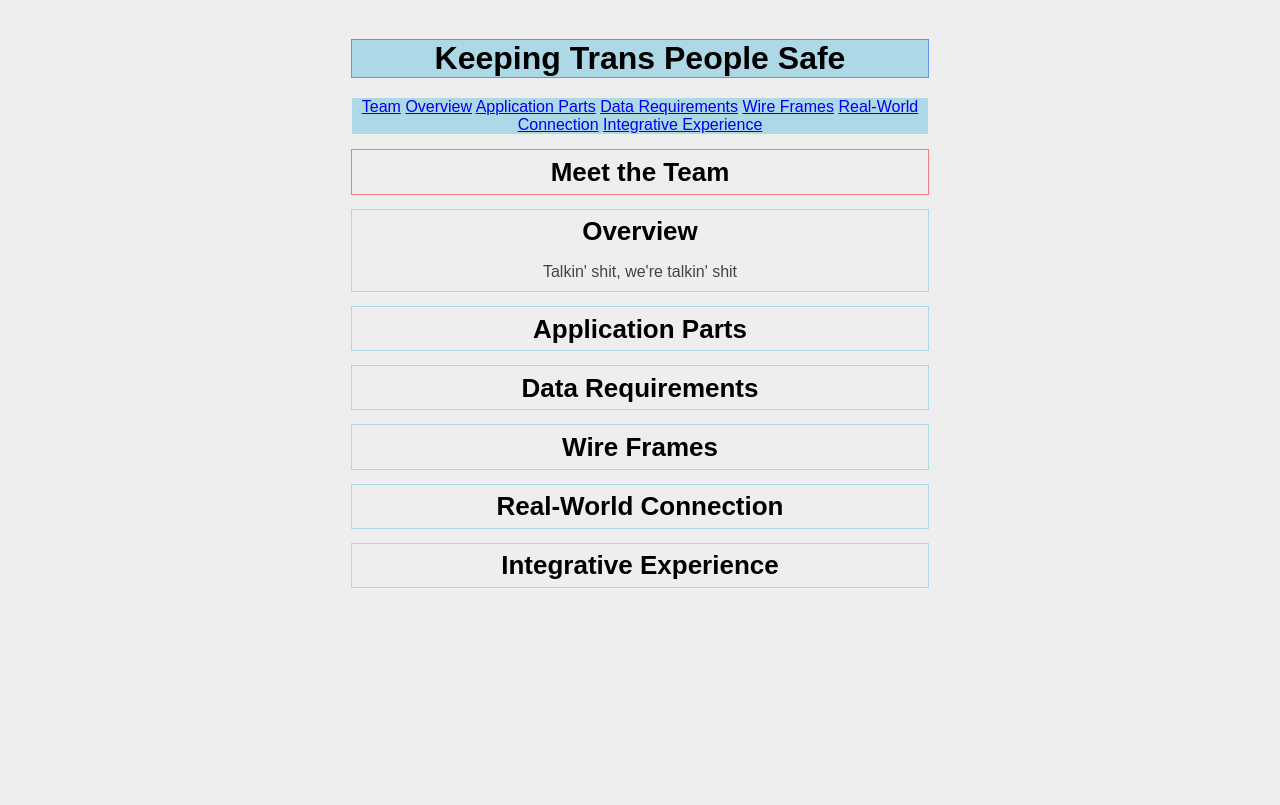
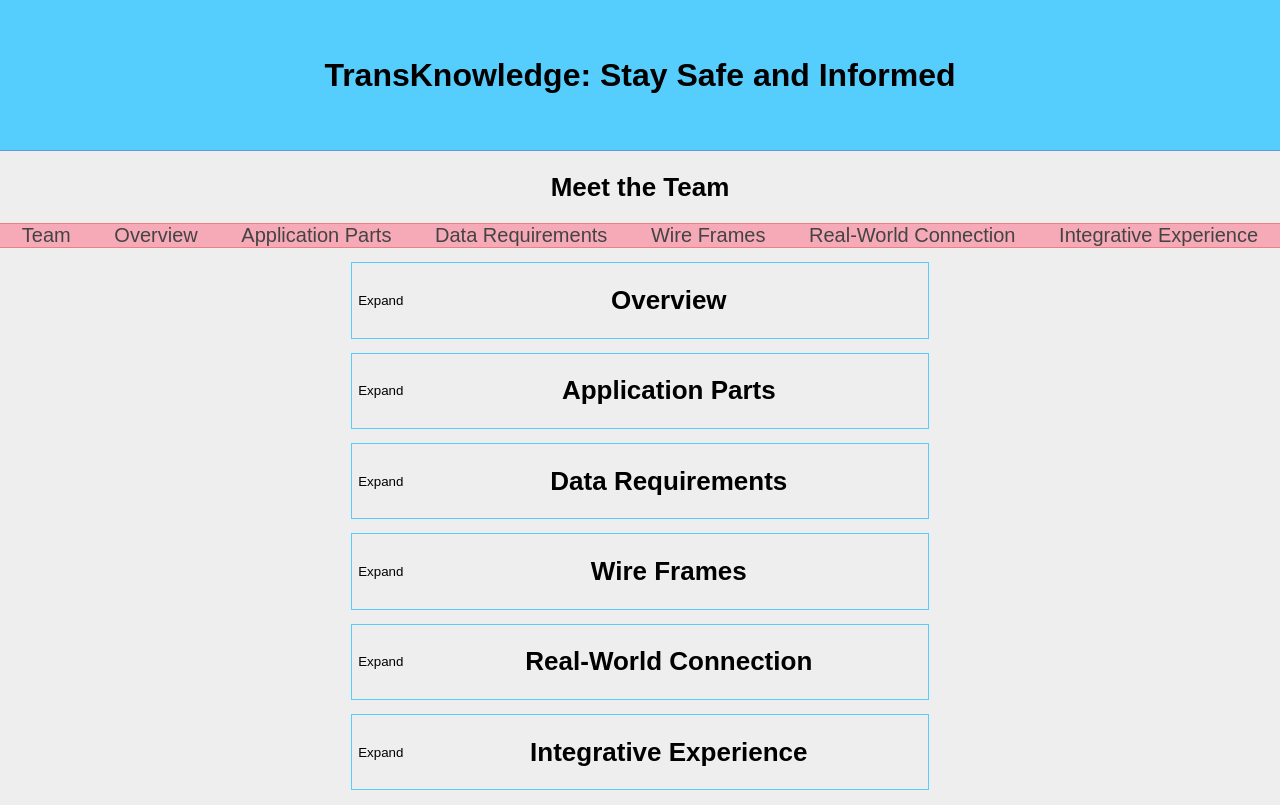
Before and after one commit to rdziewietin/trans-knowledge, a website: page src/docs/milestone-01/index.html in a window 1280 px wide. Drawn offline with Linux system fonts and the light colour scheme.

Commit message:
content incomplete

```diff
--- a/package.json
+++ b/package.json
@@ -1,5 +1,5 @@
 {
-  "name": "",
+  "name": "trans-knowledge",
   "version": "1.0.0",
   "description": "",
   "main": "index.js",
@@ -28,9 +28,9 @@
   "scripts": {
     "dev": "",
     "test": "",
-	"milestone-01": "http-server src/docs/milestone-01 -p 3000 -c-1 -o -s”,
+	"milestone-01": "http-server src/docs/milestone-01 -p 3000 -c-1 -o -s",
 	"validate-html": "html-validate src/**/*.html",
-	"prettier": "prettier src —write”
+	"prettier": "prettier src —write"
   },
   "devDependencies": {
     "html-validate": "^8.18.1",
--- a/src/docs/milestone-01/index.html
+++ b/src/docs/milestone-01/index.html
@@ -12,8 +12,13 @@
 <body>
     <header id="vision">
         <!-- Navigation bar, logo, etc. -->
-        <h1>Keeping Trans People Safe</h1>
+        <h1>TransKnowledge: Stay Safe and Informed</h1>
     </header>
+
+    <section id="team">
+        <!-- Related content or subsections -->
+        <h2>Meet the Team</h2>
+    </section>
 
     <nav>
         <!-- Links to different sections/pages -->
@@ -27,44 +32,57 @@
     </nav>
 
     <main>
-        <section id="team">
-            <!-- Related content or subsections -->
-            <button type="button" class="tab"><h2>Meet the Team</h2></button>
-        </section>
+
 
         <!-- Main content of the document -->
         <article id="overview">
-            <button type="button" class="tab"><h2>Overview</h2></button>
+            <div class="header">
+                <button type="button" class="tab">Expand</button>
+                <h2>Overview</h2>
+            </div>
             <p>Talkin' shit, we're talkin' shit</p>
         </article>
 
         <article id="application-parts">
-            <button type="button" class="tab"><h2>Application Parts</h2></button>
+            <div class="header">
+                <button type="button" class="tab">Expand</button>
+                <h2>Application Parts</h2>
+            </div>
         </article>
 
         <article id="data-requirements">
-            <button type="button" class="tab"><h2>Data Requirements</h2></button>
+            <div class="header">
+                <button type="button" class="tab">Expand</button>
+                <h2>Data Requirements</h2>
+            </div>
         </article>
 
         <article id="wire-frames">
-            <button type="button" class="tab"><h2>Wire Frames</h2></button>
+            <div class="header">
+                <button type="button" class="tab">Expand</button>
+                <h2>Wire Frames</h2>
+            </div>
         </article>
 
         <article id="real-world">
-            <button type="button" class="tab"><h2>Real-World Connection</h2></button>
+            <div class="header">
+                <button type="button" class="tab">Expand</button>
+                <h2>Real-World Connection</h2>
+            </div>
         </article>
 
         <article id="integrative-experience">
-            <button type="button" class="tab"><h2>Integrative Experience</h2></button>
+            <div class="header">
+                <button type="button" class="tab">Expand</button>
+                <h2>Integrative Experience</h2>
+            </div>
         </article>
 
-        <aside>
-            <!-- Side content like ads, links to other posts, or author info -->
-        </aside>
+        <!-- <aside>
+        </aside> -->
     </main>
 
-    <footer>
-        <!-- Footer content like copyright, links to privacy policy, etc. -->
-    </footer>
+    <!-- <footer>
+    </footer> -->
 </body>
 </html>
--- a/src/docs/milestone-01/script.js
+++ b/src/docs/milestone-01/script.js
@@ -3,14 +3,13 @@ let tabs = document.getElementsByClassName("tab");
 for (let i = 0; i < tabs.length; i++) {
   tabs[i].addEventListener("click", function() {
     this.classList.toggle("active");
-    let content = this.nextElementSibling;
+    let content = this.parentElement.nextElementSibling;
     console.log(content.innerHTML);
-    // if (content.style.maxHeight) {
-    //   content.style.maxHeight = null;
-    //   content.style.padding = null;
-    // } else {
-    //   content.style.maxHeight = content.scrollHeight + "px";
-    //   content.style.padding = 8 + "px";
-    // }
+    if (content.style.display === "none"){
+      content.style.display = "block";
+    }
+    else {
+      content.style.display = "none";
+    }
   });
 }
--- a/src/docs/milestone-01/styles.css
+++ b/src/docs/milestone-01/styles.css
@@ -1,19 +1,46 @@
-nav{
-    margin: 16px auto;
-}
-
 body {
-    margin: 40px auto;
-    max-width: 45%;
     text-align: center;
     background-color: #eeeeee;
     font-family: sans-serif;
+    margin: 0;
+    padding: 0;
+}
+
+header {
+    width: 100%;
+    height: 150px;
+    margin: 0;
+    padding: 0;
+    display: flex;
+    justify-content: center;
+    align-items: center;
+    outline: solid thin cornflowerblue;
+    background-color: #55cefd;
+}
+
+nav {
+    margin: 16px auto;
+    display: flex;
+    outline: solid thin lightcoral;
+    background-color: #f6aab7;;
+    & > a {
+        margin: auto;
+        font-size: 20px;
+        color:#444;
+        text-decoration: none;
+    }
 }
 
 article {
-    outline: solid thin lightblue;
+    outline: solid thin #55cefd;
     line-height: 1.4;
     margin: 16px auto;
+    max-width: 45%;
+}
+
+.header {
+    display: grid;
+    grid-template-columns: 1fr 9fr;
 }
 
 h2 {
@@ -24,26 +51,16 @@ h2 {
 
 p {
     color: #444;
-    /* padding: 0px;
-    overflow: hidden;
-    max-height: 0px; */
     padding: 8px;
     transition: all 0.2s ease-out;
     margin: 0;
+    display: none;
 }
 
 #team {
-    outline: solid thin lightcoral;
-    background-color: pink;
-}
-
-header {
-    outline: solid thin cornflowerblue;
-    background-color: lightblue;
-}
-
-nav {
-    background-color: lightblue;
+    background-color: #eeeeee;
+    max-width: 45%;
+    margin: 16px auto;
 }
 
 .tab:hover {
@@ -51,17 +68,21 @@ nav {
 }
 
 .tab {
-    margin: 0px auto;
-    width: 100%;
+    margin: 0px 0px;
     padding: 0;
-    outline: none;
+    /* outline: solid thin lightblue; */
     border: none;
-    outline: none;
-    border-radius: 0;
     background-color: #eeeeee;
     cursor: pointer;
-    & > h2 {
-        line-height: 0;
-        font-weight: none;
-    }
+    font-family: sans-serif;
 }
+
+.tab-team {
+    margin: 0px 0px;
+    padding: 0;
+    /* outline: solid thin lightblue; */
+    border: none;
+    background-color: #eeeeee;
+    cursor: pointer;
+    font-family: sans-serif;
+}
```
Also changed, not shown: 1 other file.
